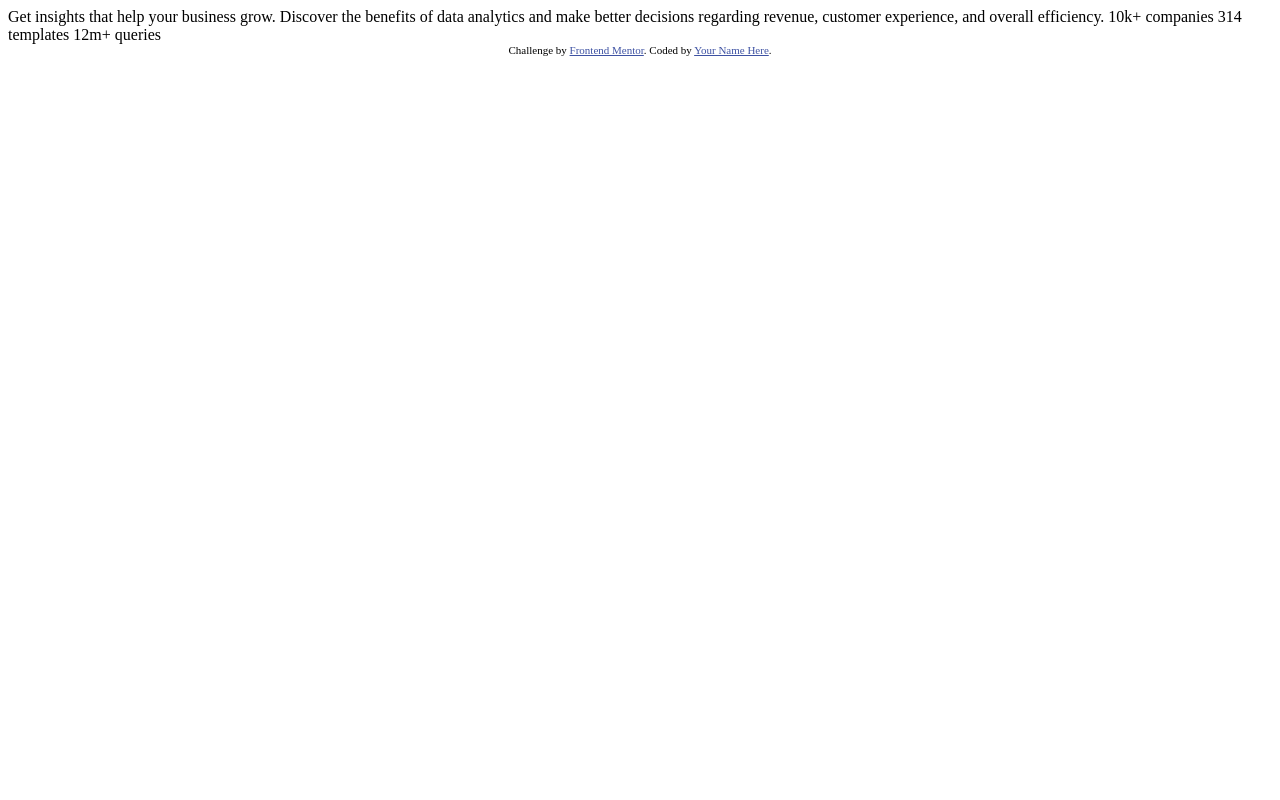
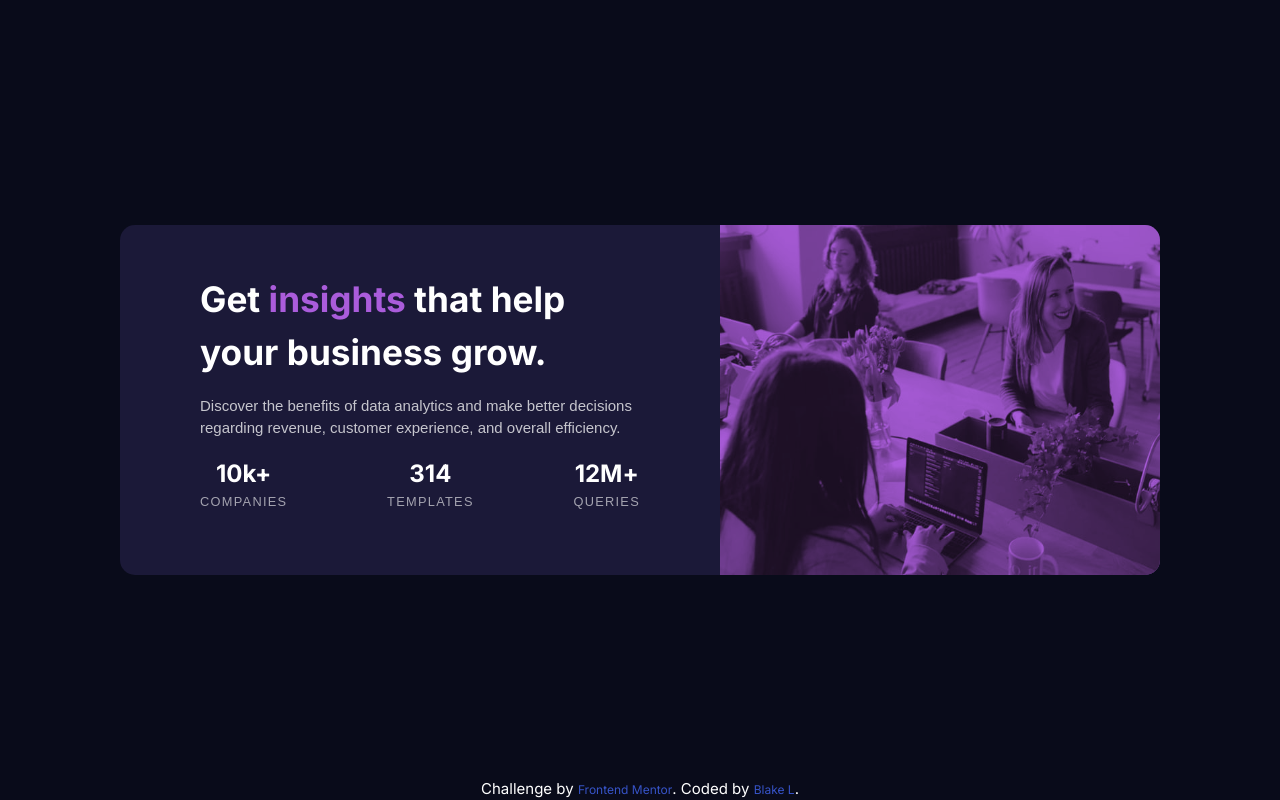
Before and after one commit to blilla00/stats-preview-card, a plain HTML site: page index.html in a window 1280 px wide. Drawn offline with Linux system fonts and the light colour scheme.

Commit message:
finished stat preview challenge

```diff
--- a/index.html
+++ b/index.html
@@ -5,29 +5,45 @@
   <meta name="viewport" content="width=device-width, initial-scale=1.0"> <!-- displays site properly based on user's device -->
 
   <link rel="icon" type="image/png" sizes="32x32" href="./images/favicon-32x32.png">
+  <link rel="stylesheet" href="style.css">
+  <link rel="preconnect" href="https://fonts.googleapis.com">
+  <link rel="preconnect" href="https://fonts.gstatic.com" crossorigin>
+  <link href="https://fonts.googleapis.com/css2?family=Inter:wght@400;700&family=Lexend+Deca&display=swap" rel="stylesheet">
 
   <title>Frontend Mentor | Stats preview card component</title>
 
-  <!-- Feel free to remove these styles or customise in your own stylesheet 👍 -->
-  <style>
-    .attribution { font-size: 11px; text-align: center; }
-    .attribution a { color: hsl(228, 45%, 44%); }
-  </style>
 </head>
 <body>
 
-  Get insights that help your business grow.
+  <main>
+    <div class="image-container"><img src="./images/image-header-mobile.jpg" alt="three women laughing and working over laptops"></img></div>
+    <div class="card-text">
+      <h1>Get <span class="purple">insights</span> that help your business grow.</h1>
+      <p class="discover">
+        Discover the benefits of data analytics and make better decisions regarding revenue, customer
+        experience, and overall efficiency.
+      </p>
+      <div class="stat-block">
+        <div class="stat">
+          <h2>10k+</h2>
+          <p class="stat-name">companies</p>
+        </div>
+        <div class="stat">
+          <h2>314</h2>
+          <p class="stat-name">templates</p>
+        </div>
+        <div class="stat">
+          <h2>12M+</h2>
+          <p class="stat-name">queries</p>
+        </div>
+      </div>
+    </div>
+  </main>
 
-  Discover the benefits of data analytics and make better decisions regarding revenue, customer
-  experience, and overall efficiency.
+  <footer class="attribution">
+    Challenge by <a href="https://www.frontendmentor.io?ref=challenge" target="_blank">Frontend Mentor</a>.
+    Coded by <a href="https://github.com/blilla00">Blake L</a>.
+  </footer>
 
-  10k+ companies
-  314 templates
-  12m+ queries
-
-  <div class="attribution">
-    Challenge by <a href="https://www.frontendmentor.io?ref=challenge" target="_blank">Frontend Mentor</a>.
-    Coded by <a href="#">Your Name Here</a>.
-  </div>
 </body>
 </html>
--- /dev/null
+++ b/style.css
@@ -0,0 +1,214 @@
+/* Andy Bell's CSS reset */
+
+/* Box sizing rules */
+*,
+*::before,
+*::after {
+  box-sizing: border-box;
+}
+
+/* Remove default margin */
+body,
+h1,
+h2,
+h3,
+h4,
+p,
+figure,
+blockquote,
+dl,
+dd {
+  margin: 0;
+}
+
+/* Remove list styles on ul, ol elements with a list role, which suggests default styling will be removed */
+ul[role='list'],
+ol[role='list'] {
+  list-style: none;
+}
+
+/* Set core root defaults */
+html:focus-within {
+  scroll-behavior: smooth;
+}
+
+/* Set core body defaults */
+body {
+  min-height: 100vh;
+  text-rendering: optimizeSpeed;
+  line-height: 1.5;
+}
+
+/* A elements that don't have a class get default styles */
+a:not([class]) {
+  text-decoration-skip-ink: auto;
+}
+
+/* Make images easier to work with */
+img,
+picture {
+  max-width: 100%;
+  display: block;
+}
+
+/* Inherit fonts for inputs and buttons */
+input,
+button,
+textarea,
+select {
+  font: inherit;
+}
+
+/* Remove all animations, transitions and smooth scroll for people that prefer not to see them */
+@media (prefers-reduced-motion: reduce) {
+  html:focus-within {
+   scroll-behavior: auto;
+  }
+
+  *,
+  *::before,
+  *::after {
+    animation-duration: 0.01ms !important;
+    animation-iteration-count: 1 !important;
+    transition-duration: 0.01ms !important;
+    scroll-behavior: auto !important;
+  }
+}
+
+/* Project specific styles */
+/* Mobile First dev */
+
+
+:root {
+    /* Primary Colors */
+    --very-dark-blue: hsl(233, 47%, 7%);
+    --dark-desat-blue: hsl(244, 38%, 16%);
+    --soft-violet: hsl(277, 64%, 61%);
+
+    /* Neutrals */
+    --white: hsl(0, 0%, 100%);
+    --main-paragraph-white: hsla(0, 0%, 100%, 0.75);
+    --stat-heading-white: hsla(0, 0%, 100%, 0.6);
+}
+
+body{
+    /* Setting root element font size and font family */
+    font-size: 15px;
+    font-family: 'Inter', sans-serif;
+    /* Setting the body as a flex container and centering its content */
+    display: flex;
+    justify-content: center;
+    align-items: center;
+    /* Setting the background color */
+    background-color: var(--very-dark-blue);
+}
+
+main {
+  max-width: 23rem;
+  background-color: var(--dark-desat-blue);
+  border-radius: 1em;
+  overflow: hidden;
+}
+
+.image-container {
+  background-color: var(--soft-violet);
+}
+
+main img {
+  mix-blend-mode: multiply;
+  opacity: 85%;
+}
+
+.card-text {
+  padding: 1.5rem 2rem;
+  text-align: center;
+}
+
+main h1 {
+  font-size: 1.9rem;
+  color: var(--white);
+  padding-bottom: 1rem;
+}
+
+.purple {
+  color: var(--soft-violet);
+}
+
+main p   {
+  font-family: 'Lexand Deca', sans-serif;
+  color: var(--main-paragraph-white);
+  padding-bottom: 1.5rem;
+}
+
+.stat-block h2 {
+  font-size: 1.5rem;
+  font-family: 'Inter', sans-serif;
+  color: var(--white);
+}
+
+.stat-name {
+  text-transform: uppercase;
+  color: var(--stat-heading-white);
+  font-size: .8rem;
+  letter-spacing: .08rem;
+}
+
+a {
+  text-decoration: inherit;
+  font-size: .75rem;
+}
+
+.attribution {
+  text-align: center;
+  position: absolute;
+  bottom: 0;
+  color: var(--white);
+}
+
+.attribution a {
+  color: hsl(228, 57%, 50%);
+}
+
+@media only screen and (min-width: 70rem) {
+
+  main {
+    display: flex;
+    max-width: 65rem;
+  }
+
+  .card-text {
+    order: 0;
+    flex: 1;
+  }
+
+  .image-container {
+    order: 1;
+    flex: 1;
+  }
+
+  main img {
+    height: 100%;
+    width: 100%;
+  }
+
+  .card-text {
+    padding: 3rem 5rem;
+  }
+
+  main h1 {
+    text-align: initial;
+    font-size: 2.2rem;
+  }
+
+  main p {
+    text-align: initial;
+    padding-bottom: 1rem;
+  }
+
+  .stat-block {
+    display: flex;
+    justify-content: space-between;
+  }
+
+
+}
```
